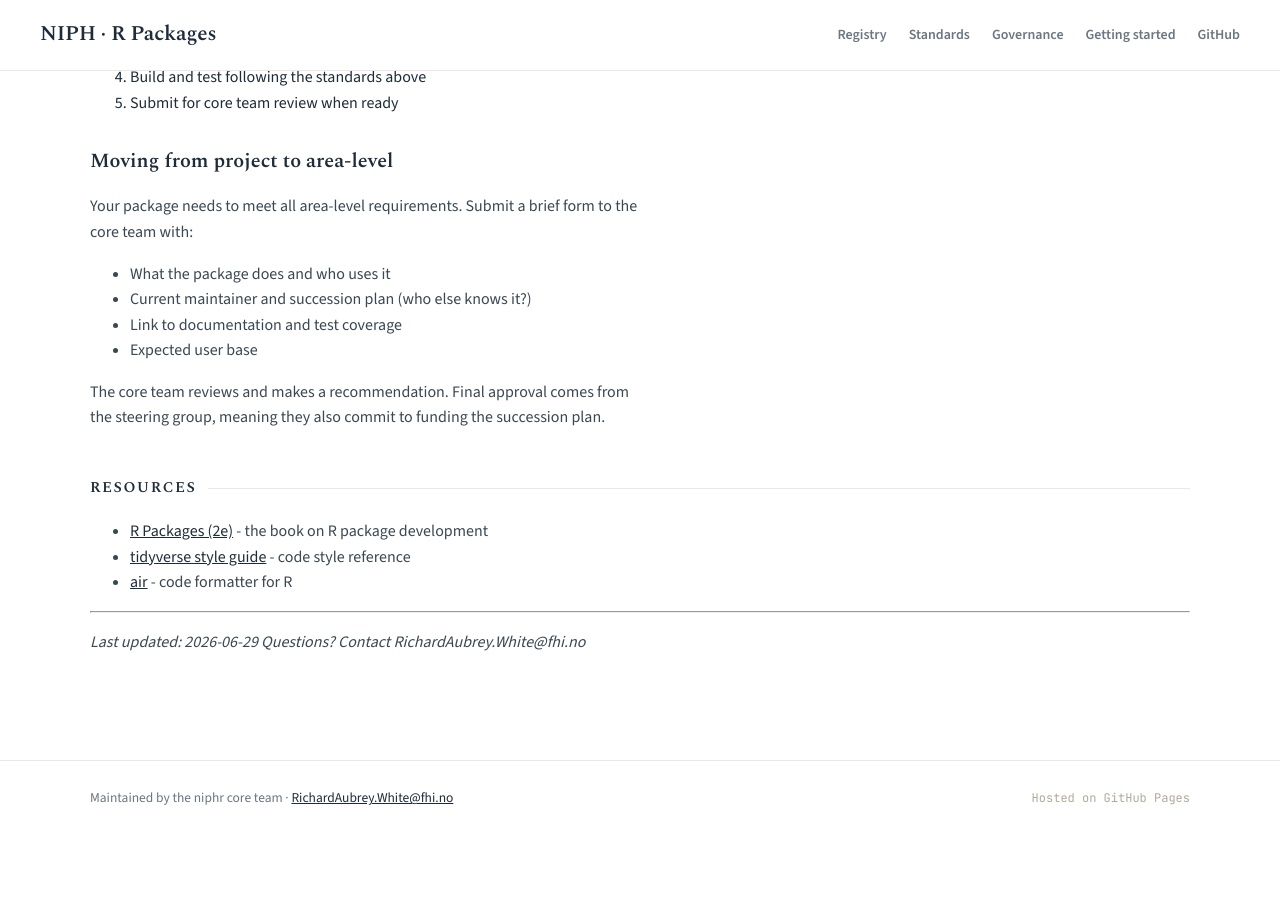
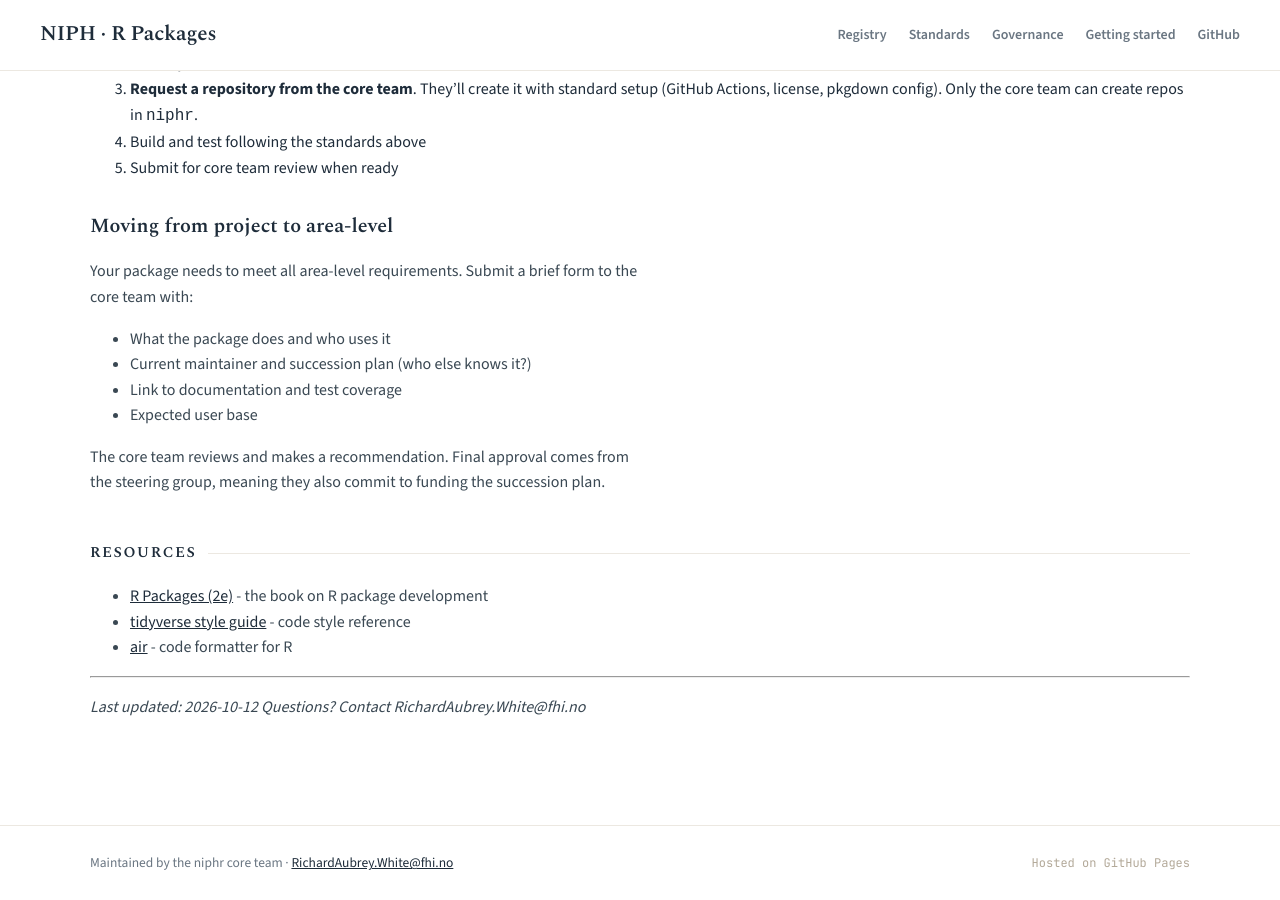
Before and after one commit to niphr/niphr.github.io, a Jekyll site: the page built from index.md, in a window 1280 px wide and 900 px high, scrolled down 5437 px. Built offline with Jekyll 4.4.1, drawn with Linux system fonts in a browser that asks for light colours; before the commit the page ends 6272 px from its top, so only the background shows below that; some of the changed text lies outside the part shown.

```diff
--- a/index.md
+++ b/index.md
@@ -201,5 +202,5 @@ The core team reviews and makes a recommendation. Final approval comes from the
 
 ---
 
-*Last updated: 2026-06-29*
+*Last updated: 2026-10-12*
 *Questions? Contact RichardAubrey.White@fhi.no*
```
Also changed, not shown: other parts of index.md (+1 -0 lines).
